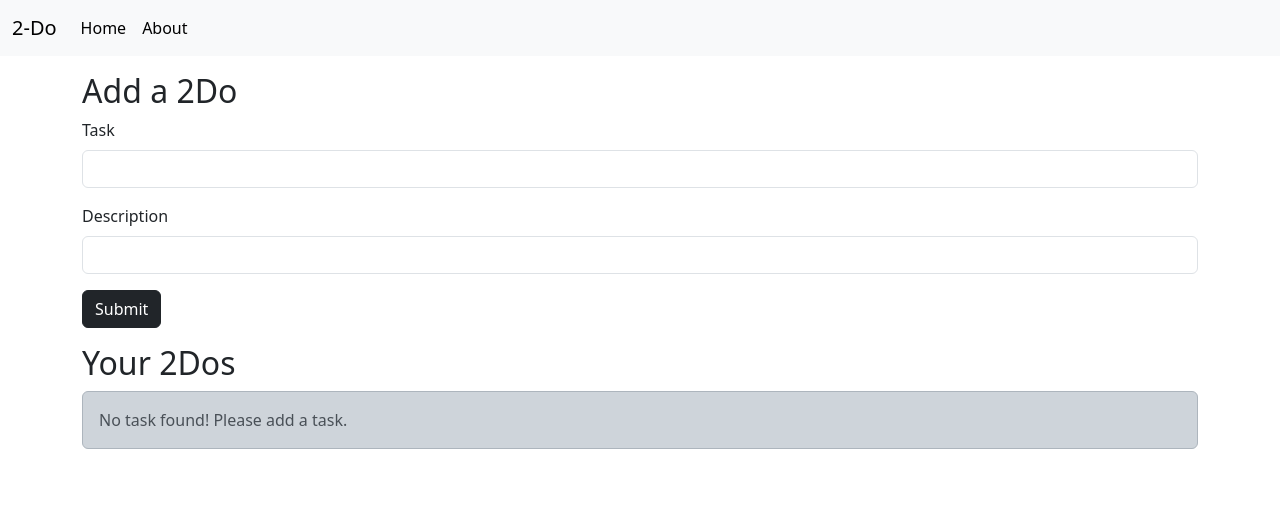
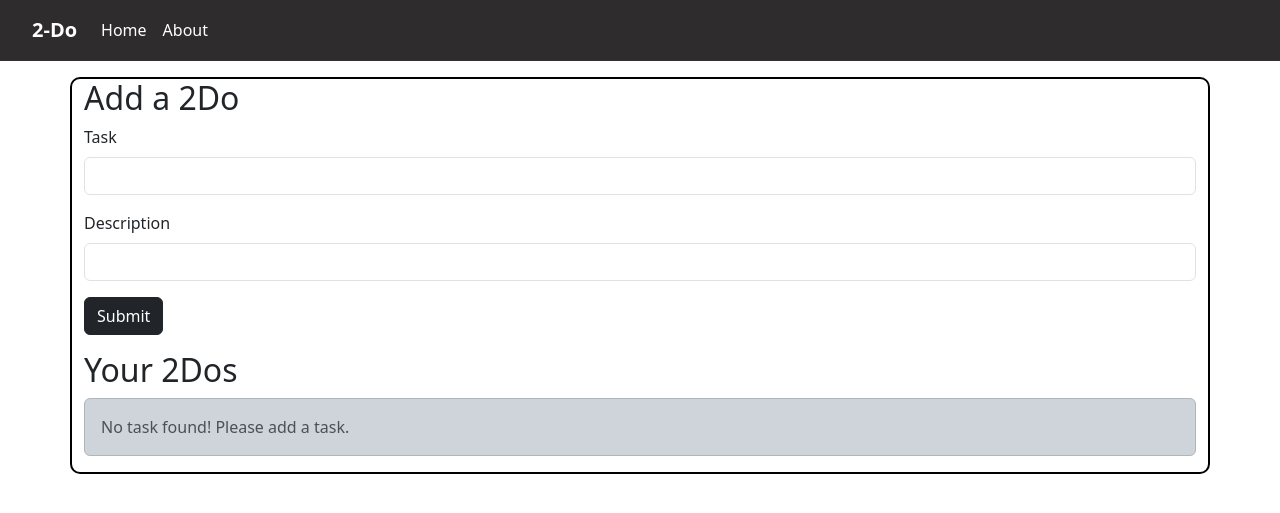
Before and after one commit to Nilardri2006/2-Do, a Flask app: page / in a window 1280 px wide. Shown: the top 513 px of the page. Run offline with Flask 3, Linux system fonts and the light colour scheme.

Commit message:
Refactor navbar styles in base.html and update index.html layout for better aesthetics

```diff
--- a/app.py
+++ b/app.py
@@ -1,4 +1,5 @@
 from flask import Flask, render_template , request , redirect
+from flask import Flask
 from flask_sqlalchemy import SQLAlchemy
 from datetime import datetime
 
--- a/templates/base.html
+++ b/templates/base.html
@@ -9,31 +9,28 @@
         integrity="sha384-LN+7fdVzj6u52u30Kp6M/trliBMCMKTyK833zpbD+pXdCLuTusPj697FH4R/5mcr" crossorigin="anonymous">
 </head>
 
-<body>
-    <nav class="navbar navbar-expand-lg bg-body-tertiary">
+<body >
+<nav class="navbar navbar-expand-lg" style="background-color: #2e2c2c; color: #ffffff; padding: 10px 20px; border-bottom: 1px solid #333;">
     <div class="container-fluid">
-            <a class="navbar-brand" href="/">2-Do</a>
+        <a class="navbar-brand" href="/" style="color: #ffffff; font-weight: bold;">2-Do</a>
         <button class="navbar-toggler" type="button" data-bs-toggle="collapse"
             data-bs-target="#navbarSupportedContent" aria-controls="navbarSupportedContent" aria-expanded="false"
-                aria-label="Toggle navigation">
+            aria-label="Toggle navigation" style="border: 1px solid #fff;">
             <span class="navbar-toggler-icon"></span>
         </button>
         <div class="collapse navbar-collapse" id="navbarSupportedContent">
             <ul class="navbar-nav me-auto mb-2 mb-lg-0">
                 <li class="nav-item">
-                        <a class="nav-link active" aria-current="page" href="/">Home</a>
+                    <a class="nav-link active" aria-current="page" href="/" style="color: #ffffff;">Home</a>
                 </li>
                 <li class="nav-item">
-                        <a class="nav-link active" aria-current="page" href="/about">About</a>
+                    <a class="nav-link active" aria-current="page" href="/about" style="color: #ffffff;">About</a>
                 </li>
-
-
-
             </ul>
-
         </div>
     </div>
 </nav>
+
     {% block content%}
 
     {% endblock %}
--- a/templates/index.html
+++ b/templates/index.html
@@ -2,7 +2,7 @@
 
 {% block  content%}
 
-    <div class="container my-3">
+<div class="container my-3" style="border: 2px solid #000; border-radius: 10px;">
         <h2>Add a 2Do</h2>
         <form action="/" method="POST">
             <div class=" mb-3">
```
Also changed, not shown: instance/todo.db. Lines whose indentation alone changed are shown as unchanged.
